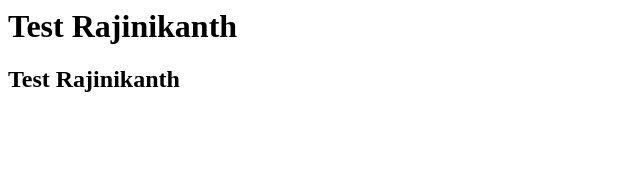
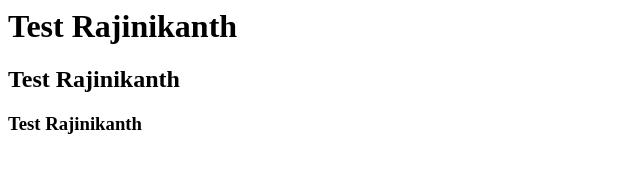
Before and after one commit to Rajinikanth-Agilecrm/test, a plain HTML site: page index.html in a window 1280 px wide. Shown: the whole page, without its empty margins (0-640 px from the left). Drawn offline with Linux system fonts and the light colour scheme.

Commit message:
direct commit to origin master branch

```diff
--- a/index.html
+++ b/index.html
@@ -3,5 +3,6 @@
     <body>
         <h1>Test Rajinikanth</h1>
         <h2>Test Rajinikanth</h2>
+        <h3>Test Rajinikanth</h2>
     </body>
 </html>
```
